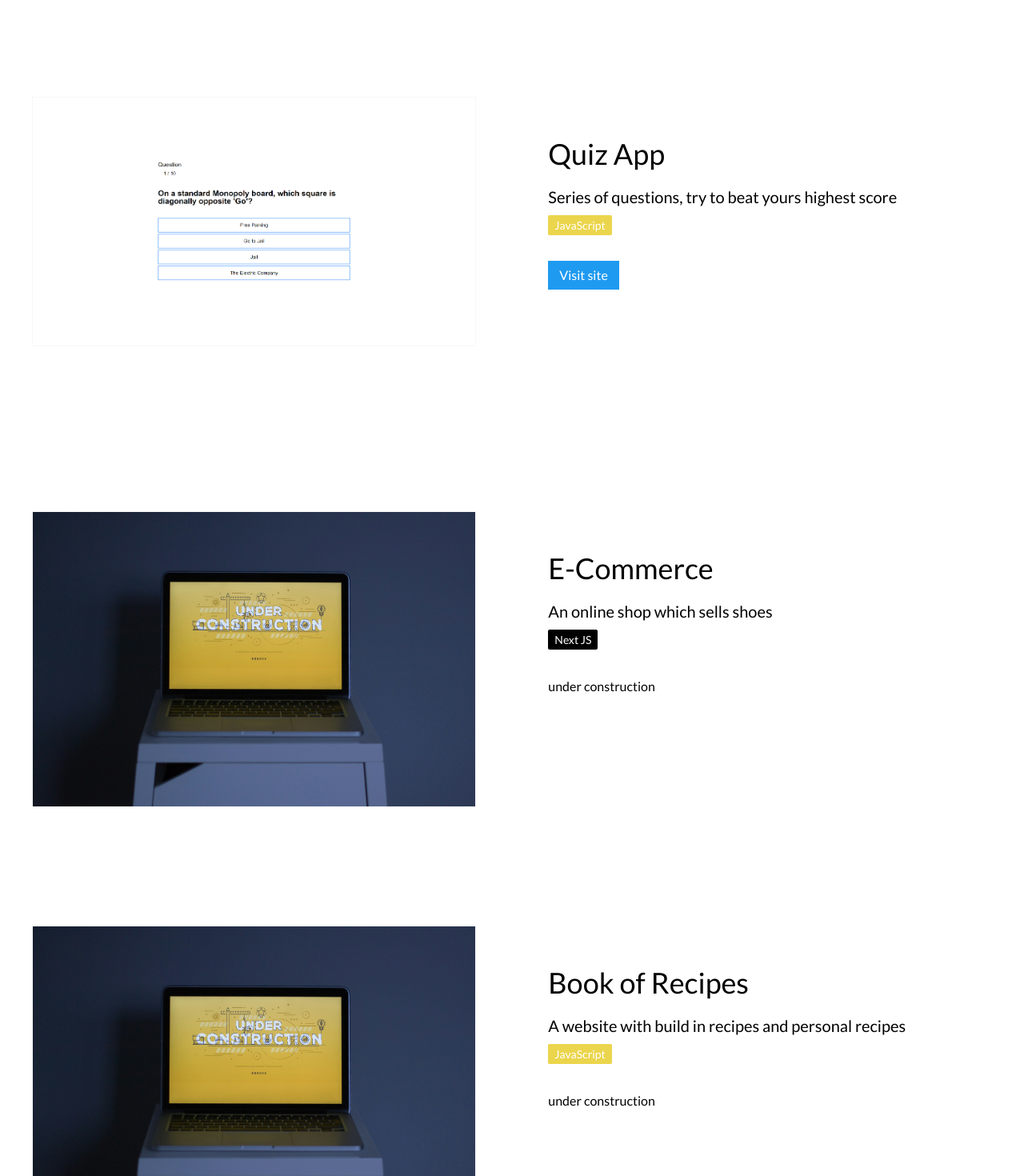
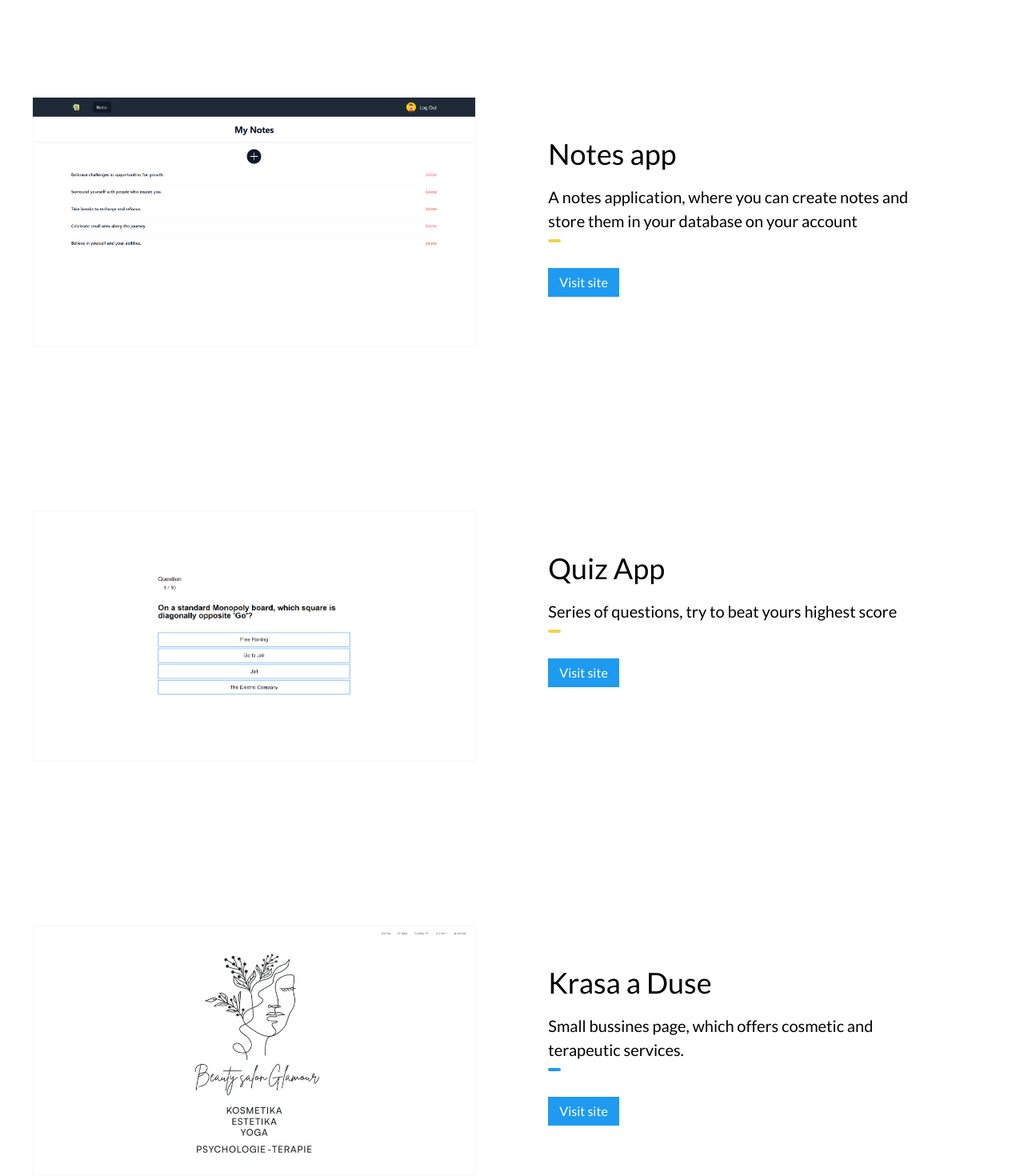
Before and after one commit to subinho/portfolio-2024, a React (Vite) app: page / in a window 1280 px wide. Shown: the part 940-2410 px from the top of the page at 80% size. Built offline with nearby package versions, Linux system fonts and the light colour scheme.

Commit message:
removed unfinished projects, badge changed from string to array

```diff
--- a/src/assets/data/projectData.ts
+++ b/src/assets/data/projectData.ts
@@ -1,40 +1,31 @@
-import { under_construction, krasaaduse, quiz_app } from '../images';
+import { notes, quiz_app, krasaaduse } from '../images';
 import { ProjectProps } from '../interfaces/global';
 
 const projectData: ProjectProps[] = [
   {
     id: 1,
+    image: notes,
+    heading: 'Notes app',
+    desc: 'A notes application, where you can create notes and store them in your database on your account',
+    badges: ['PHP', 'MySQL', 'Tailwind CSS'],
+    badgeColor: '#EBD54D',
+    refer: 'https://github.com/subinho/notes',
+  },
+  {
+    id: 2,
     image: quiz_app,
     heading: 'Quiz App',
     desc: 'Series of questions, try to beat yours highest score',
-    badge: 'JavaScript',
+    badges: ['HTML', 'JavaScript', 'Tailwind CSS'],
     badgeColor: '#EBD54D',
     refer: 'https://subinho.github.io/Quiz_app/index.html',
   },
   {
-    id: 2,
-    image: under_construction,
-    heading: 'E-Commerce',
-    desc: 'An online shop which sells shoes',
-    badge: 'Next JS',
-    badgeColor: '#000',
-    refer: '#',
-  },
-  {
     id: 3,
-    image: under_construction,
-    heading: 'Book of Recipes',
-    desc: 'A website with build in recipes and personal recipes',
-    badge: 'JavaScript',
-    badgeColor: '#EBD54D',
-    refer: '#',
-  },
-  {
-    id: 4,
     image: krasaaduse,
     heading: 'Krasa a Duse',
     desc: 'Small bussines page, which offers cosmetic and terapeutic services.',
-    badge: 'Wordpress',
+    badges: ['Wordpress'],
     badgeColor: '#1f9af1',
     refer: 'https://www.krasaaduse.cz',
   },
--- a/src/assets/images/index.ts
+++ b/src/assets/images/index.ts
@@ -1,3 +1,3 @@
-export { default as under_construction } from './under_construction.jpg';
+export { default as notes } from './notes.png';
+export { default as quiz_app } from './quiz_app.png';
 export { default as krasaaduse } from './krasaaduse.webp';
-export { default as quiz_app } from './quiz_app.png';
--- a/src/assets/interfaces/global.ts
+++ b/src/assets/interfaces/global.ts
@@ -3,7 +3,7 @@ export interface ProjectProps {
   image: string;
   heading: string;
   desc: string;
-  badge: string;
+  badges: string[];
   badgeColor: string;
   refer: string;
 }
```
Also changed, not shown: src/assets/images/notes.png (added), src/assets/images/under_construction.jpg (deleted).
